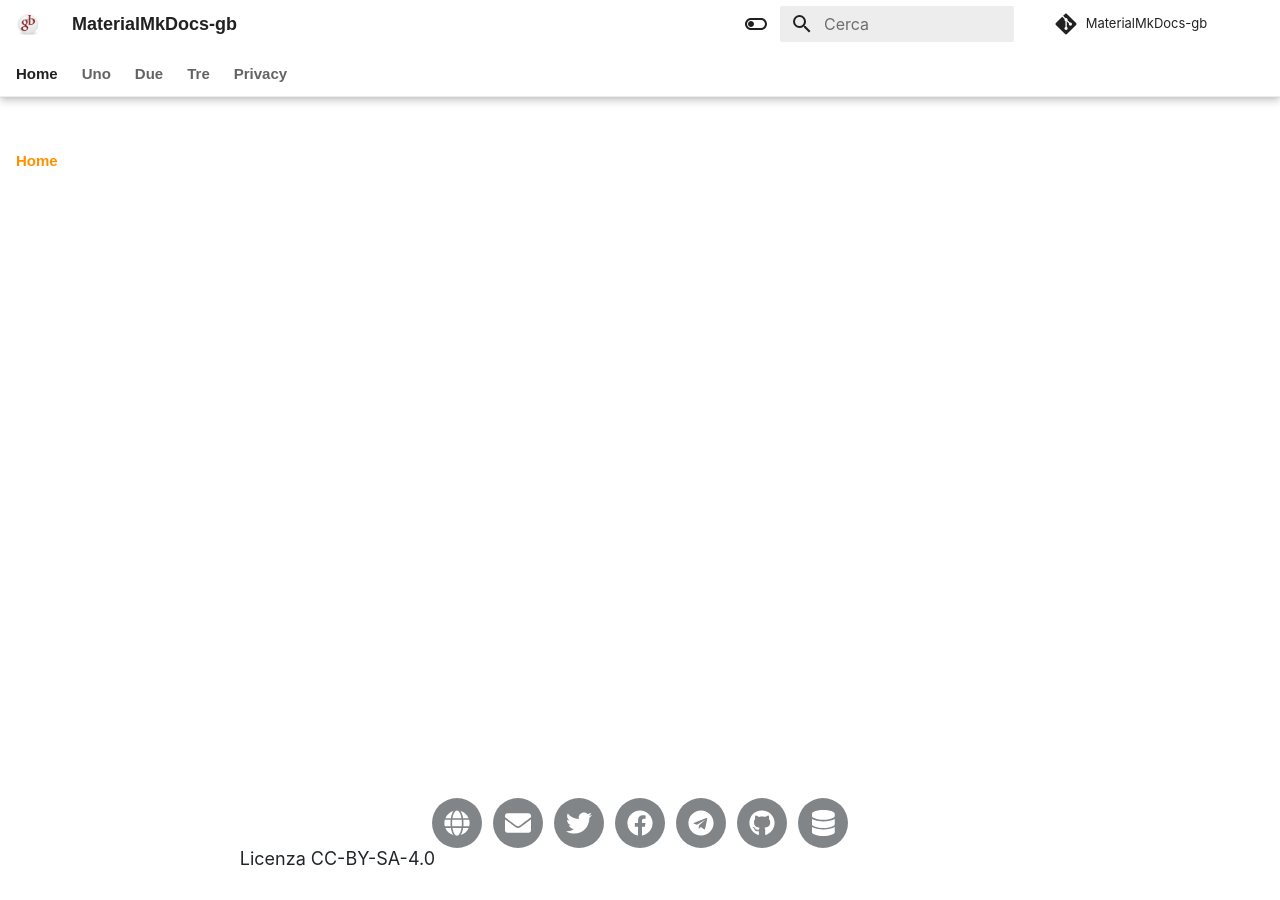
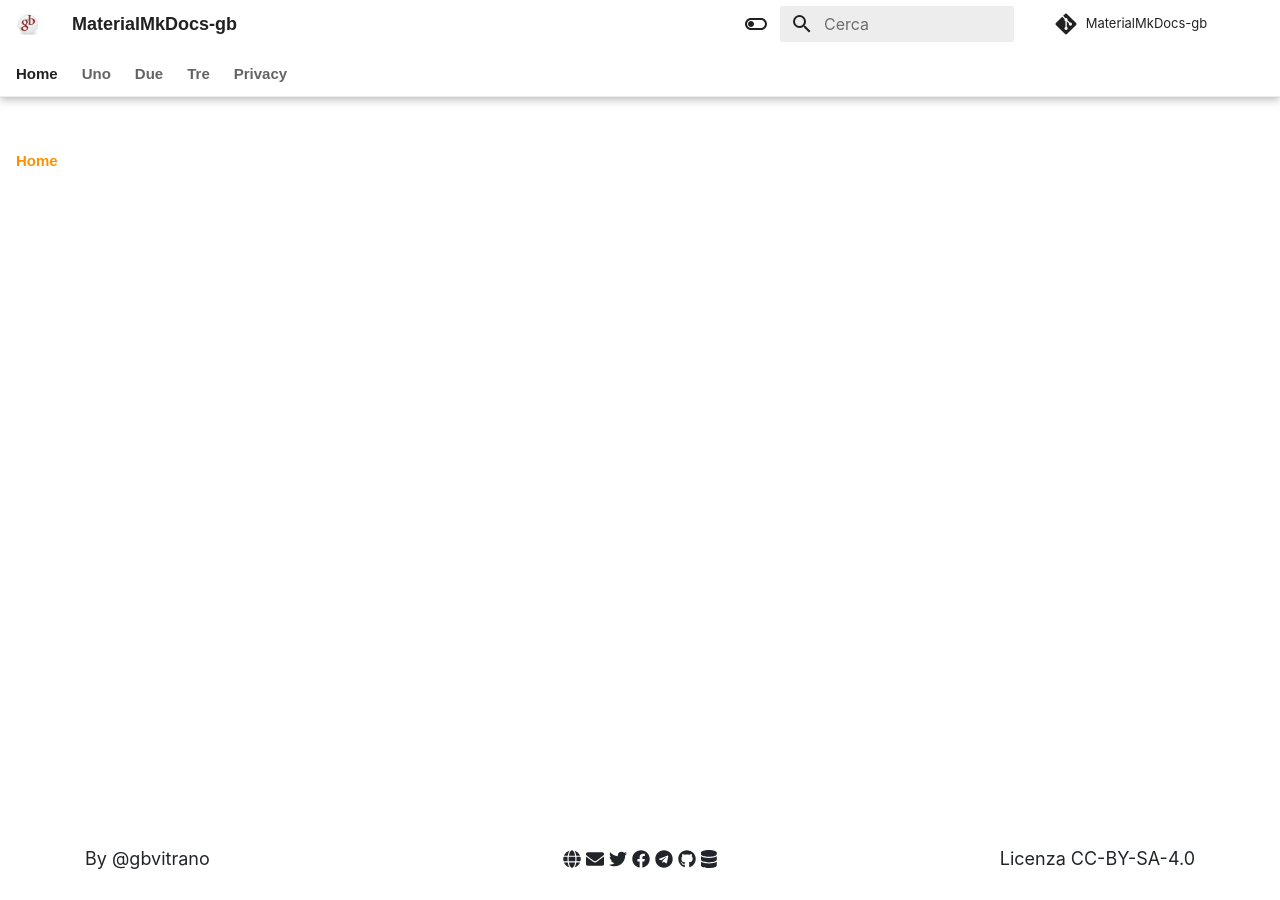
Before and after one commit to gbvitrano/MaterialMkDocs-gb, an MkDocs documentation site: the page built from docs/index.md, in a window 1280 px wide. Built offline with MkDocs 1.6.1 and Material for MkDocs 9.7.7, drawn with Linux system fonts in a browser that asks for light colours; nearby versions of some CDN libraries; some web fonts are replaced; library files that are not in the unit come from our copies; comment, search, counter and statistics services are not loaded.

Commit message:
Update home.html

```diff
--- a/docs/overrides/home.html
+++ b/docs/overrides/home.html
@@ -17,9 +17,9 @@
         <footer class="footer py-4">
             <div class="container">
                 <div class="row align-items-center">
-                   <div class="social-icons">
-<!-- Social sito web -->
-<a class="social-icon" href="http://opendatasicilia.it/" title="Sito web opendatasicilia.it" target="_blank"><i class="fab fa fa-globe"></i></a>
+                    <div class="col-lg-4 text-lg-start"><a href="https://twitter.com/gbvitrano" title="@gbvitrano " target="_blank">By @gbvitrano </a></div>
+                    <div class="col-lg-4 my-3 my-lg-0">
+                   <a class="social-icon" href="http://opendatasicilia.it/" title="Sito web opendatasicilia.it" target="_blank"><i class="fab fa fa-globe"></i></a>
 <!-- Social ML -->
 <a class="social-icon" href="https://groups.google.com/d/forum/opendatasicilia" title="Google mailing list" target="_blank"><i class="fa fa-envelope"></i></a>
 <!-- Social twitter -->
@@ -32,9 +32,7 @@
 	<a class="social-icon" href="https://github.com/opendatasicilia" title="GitHub" target="_blank"><i class="fab fa-github"></i></a>
 <!-- Social data.world -->
 	<a class="social-icon" href="#" title="data.world - Coming Soon" target="_blank" ><i class="fa fa-database"></i></a>
-	  <!--  </div>
-        </div> -->
-      </div>
+                    </div>
                     <div class="col-lg-4 text-lg-end">
                         <!-- <a class="link-dark text-decoration-none me-3" href="#!">Privacy Policy</a> -->
                         <a href="https://creativecommons.org/licenses/by-sa/4.0/!" title="Se non specificato diversamente, tutti i contenuti sono soggetti alla licenza Creative Commons Attribution-ShareAlike 4.0 licence (CC BY-SA)" target="_blank" class="link-dark text-decoration-none">Licenza CC-BY-SA-4.0</a>
```
